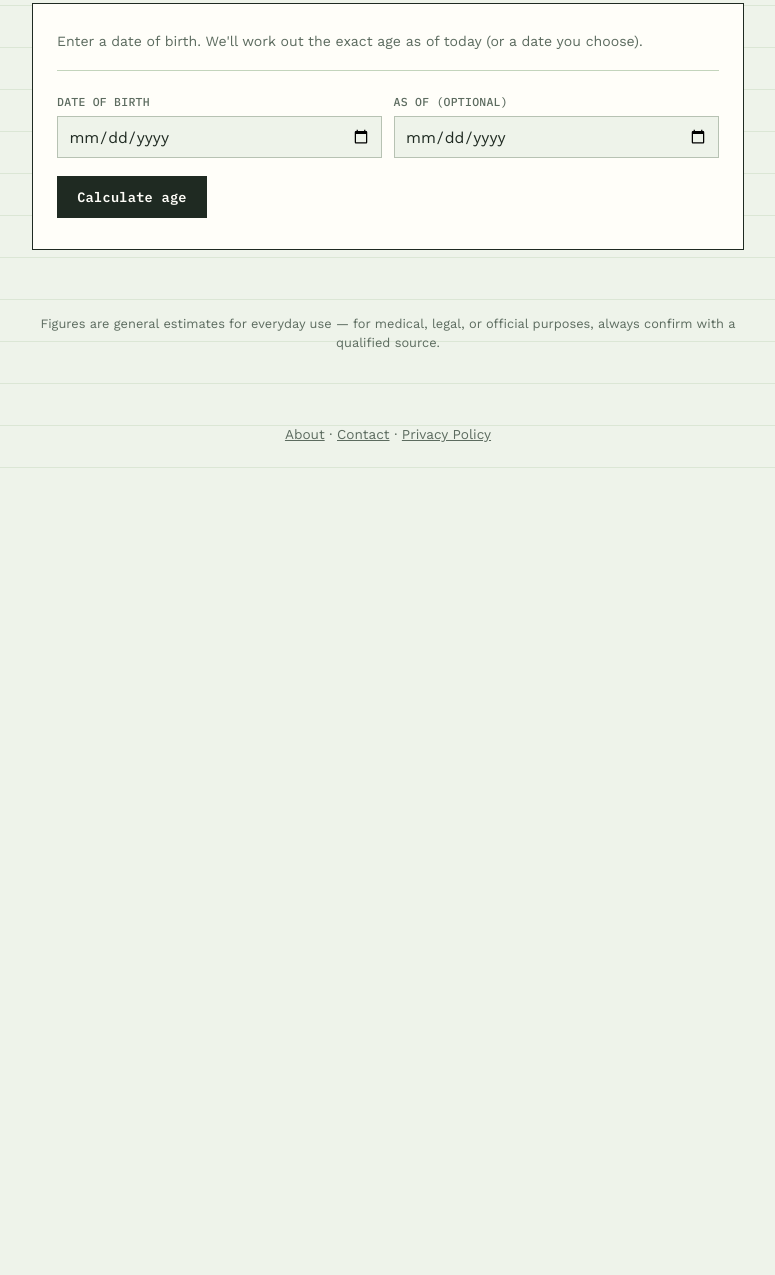
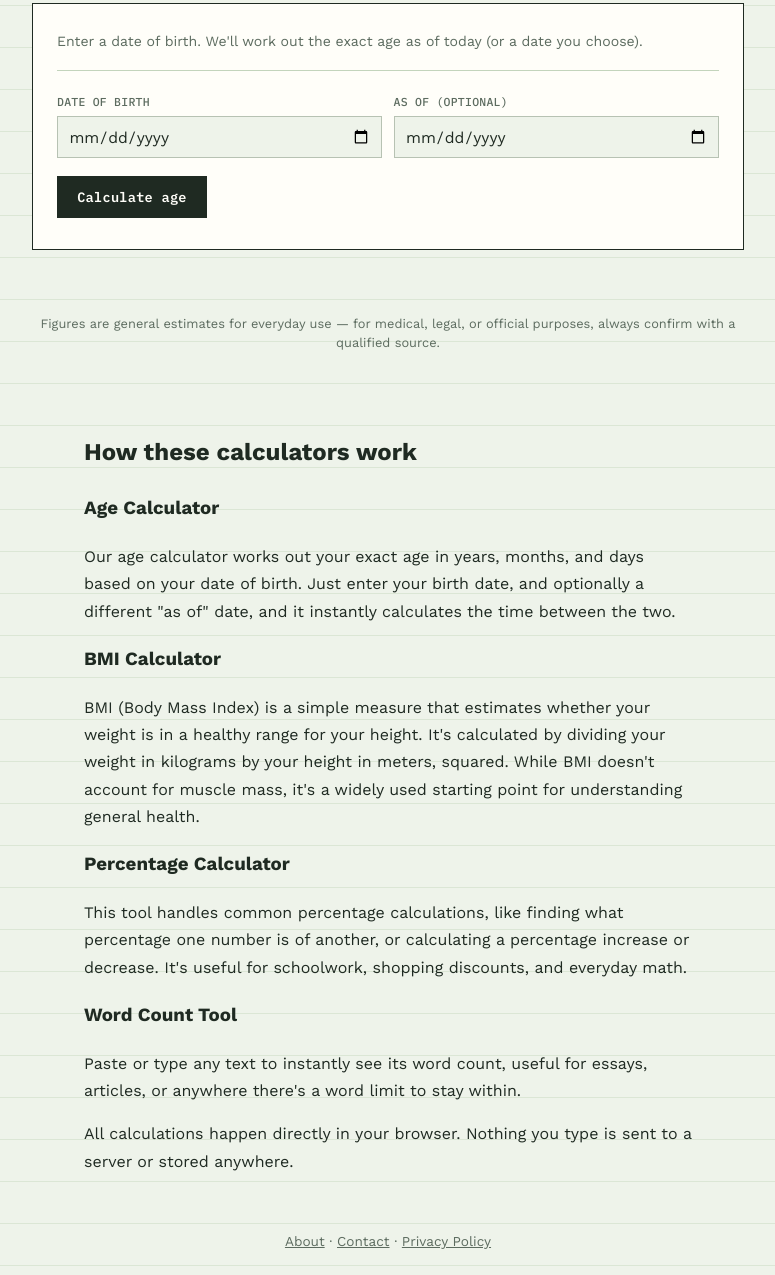
Before and after one commit to clarkava657-afk/quickcalc, a plain HTML site: page index.html in a window 1280 px wide. Shown: the part 372-1647 px from the top of the page, without its empty margins (252-1027 px from the left). Before the commit the page ends 840 px from the top, so only its background shows below. Drawn offline with nearby package versions, Linux system fonts and the light colour scheme.

Commit message:
Update index.html

```diff
--- a/index.html
+++ b/index.html
@@ -753,6 +753,18 @@
       saveOrShareCanvas(canvas, 'my-word-count.png');
     });
   }
-</script>
-<footer style="text-align:center;padding:1.5rem;font-size:.85rem"><a href="about.html">About</a> · <a href="contact.html">Contact</a> · <a href="privacy.html">Privacy Policy</a></footer>
+     </script>
+<section style="max-width:40rem;margin:2rem auto;padding:0 1rem;line-height:1.7">
+<h2>How these calculators work</h2>
+<h3>Age Calculator</h3>
+<p>Our age calculator works out your exact age in years, months, and days based on your date of birth. Just enter your birth date, and optionally a different "as of" date, and it instantly calculates the time between the two.</p>
+<h3>BMI Calculator</h3>
+<p>BMI (Body Mass Index) is a simple measure that estimates whether your weight is in a healthy range for your height. It's calculated by dividing your weight in kilograms by your height in meters, squared. While BMI doesn't account for muscle mass, it's a widely used starting point for understanding general health.</p>
+<h3>Percentage Calculator</h3>
+<p>This tool handles common percentage calculations, like finding what percentage one number is of another, or calculating a percentage increase or decrease. It's useful for schoolwork, shopping discounts, and everyday math.</p>
+<h3>Word Count Tool</h3>
+<p>Paste or type any text to instantly see its word count, useful for essays, articles, or anywhere there's a word limit to stay within.</p>
+<p>All calculations happen directly in your browser. Nothing you type is sent to a server or stored anywhere.</p>
+</section><footer style="text-align:center;padding:1.5rem;font-size:.85rem"><a href="about.html">About</a> · <a href="contact.html">Contact</a> · <a href="privacy.html">Privacy Policy</a></footer>
 </body>
+</html>
```
